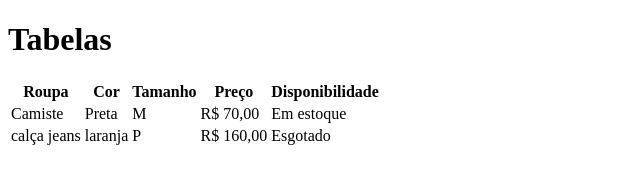
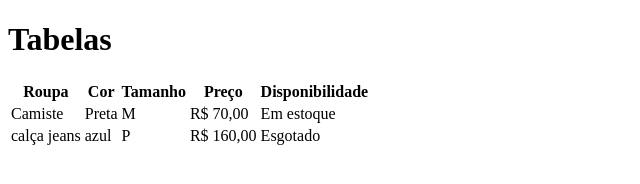
Before and after one commit to KarynCunha/aula-tabela, a plain HTML site: page index.html in a window 1280 px wide. Shown: the whole page, without its empty margins (0-640 px from the left). Drawn offline with Linux system fonts and the light colour scheme.

Commit message:
trocado de laranja para azul

```diff
--- a/index.html
+++ b/index.html
@@ -25,7 +25,7 @@
         </tr>
         <tr>
             <td>calça jeans</td>
-            <td>laranja</td>
+            <td>azul</td>
             <td>P</td>
             <td>R$ 160,00</td>
             <td>Esgotado</td>
```
